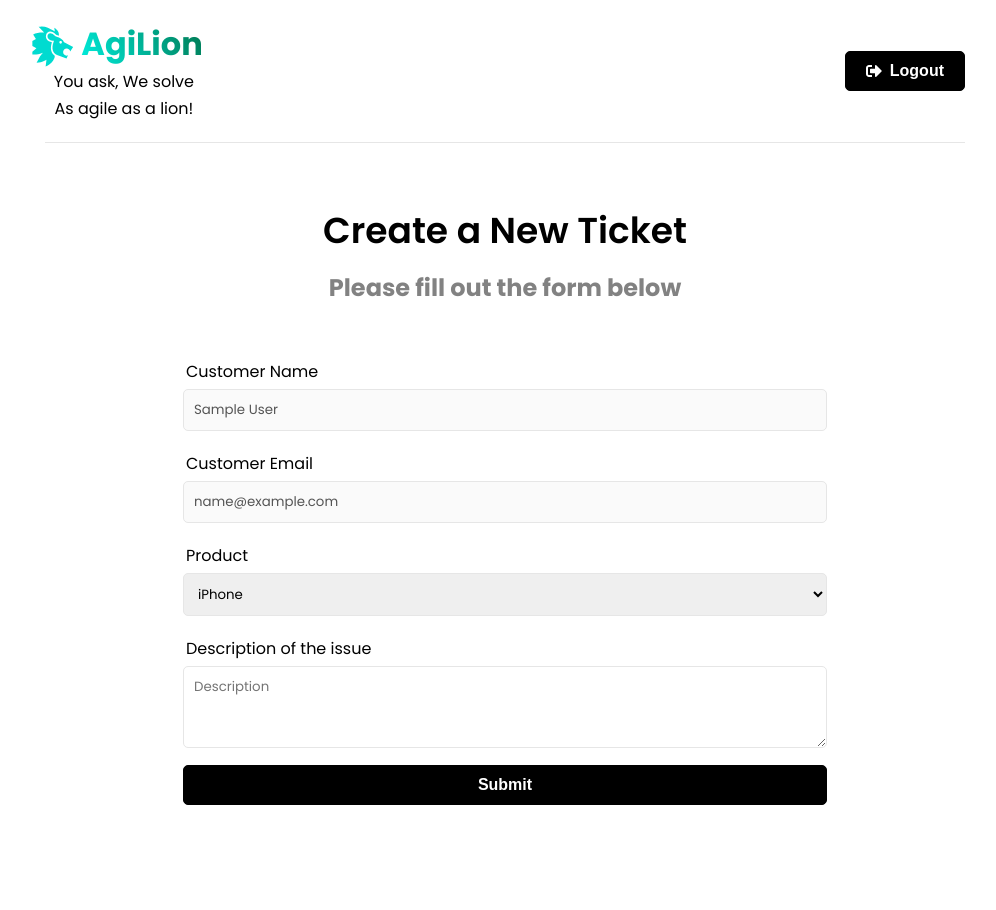
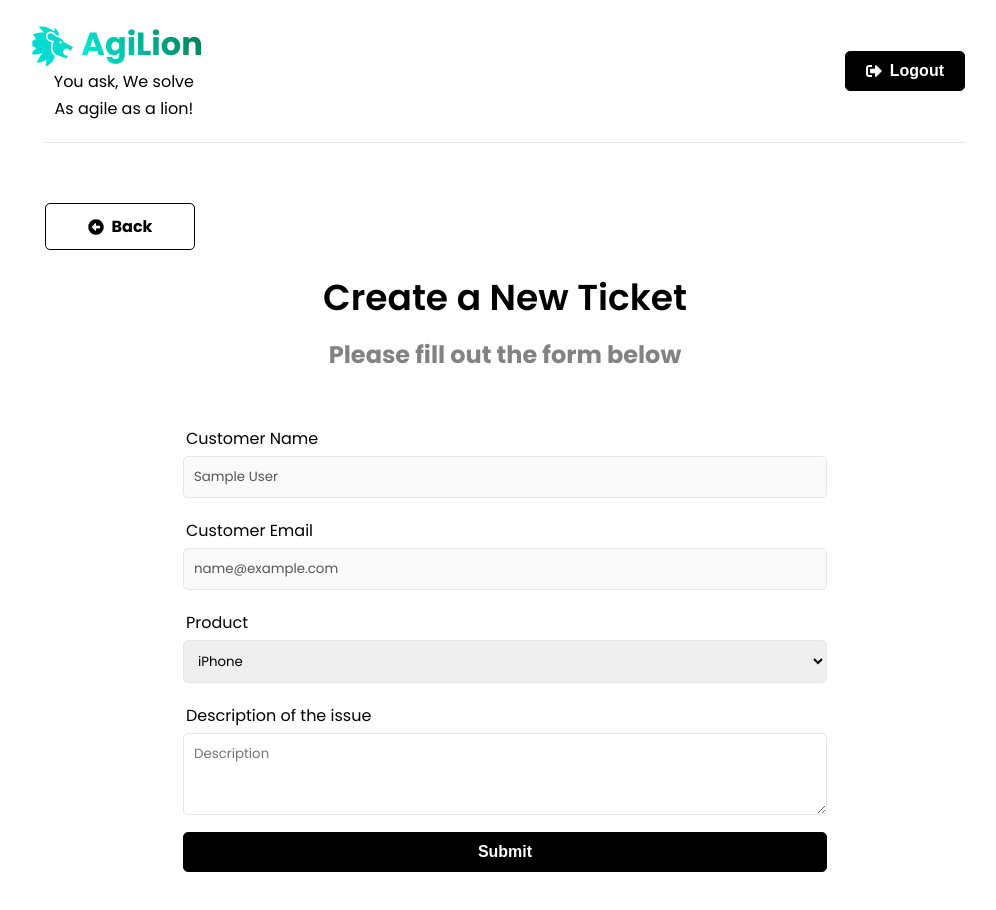
Before and after one commit to almoglev/AgiLion, a React (Create React App) app in the folder frontend/: page /new-ticket in a window 1280 px wide. Shown: the top 910 px of the page, without its empty margins (135-1131 px from the left). Before the commit the page ends 805 px from the top, so only its background shows below. Built offline with nearby package versions, Linux system fonts and the light colour scheme; sample sign-in values are in the browser's storage.

Commit message:
Add back button

```diff
--- /dev/null
+++ b/frontend/src/components/BackButton.jsx
@@ -0,0 +1,12 @@
+import {FaArrowAltCircleLeft} from 'react-icons/fa'
+import {Link} from 'react-router-dom'
+
+const BackButton = ({url}) => {
+  return (
+    <Link to={url} className='btn btn-reverse btn-back'>
+        <FaArrowAltCircleLeft /> Back
+    </Link>
+    )
+};
+
+export default BackButton;
--- a/frontend/src/pages/NewTicket.jsx
+++ b/frontend/src/pages/NewTicket.jsx
@@ -4,6 +4,7 @@
 import { toast } from 'react-toastify'
 import { createTicket, reset } from '../features/tickets/ticketsSlice'
 import Spinner from '../components/Spinner'
+import BackButton from '../components/BackButton'
 
 function NewTicket() {
     const {user} = useSelector((state) => state.auth)
@@ -42,6 +43,7 @@
 
   return (
       <>
+        <BackButton url='/' />
         <section className='heading'>
             <h1>Create a New Ticket</h1>
             <p>Please fill out the form below</p>
@@ -90,6 +92,7 @@
                 </div>
             </form>
         </section>
+        <br />
       </>
   )
 }
```
